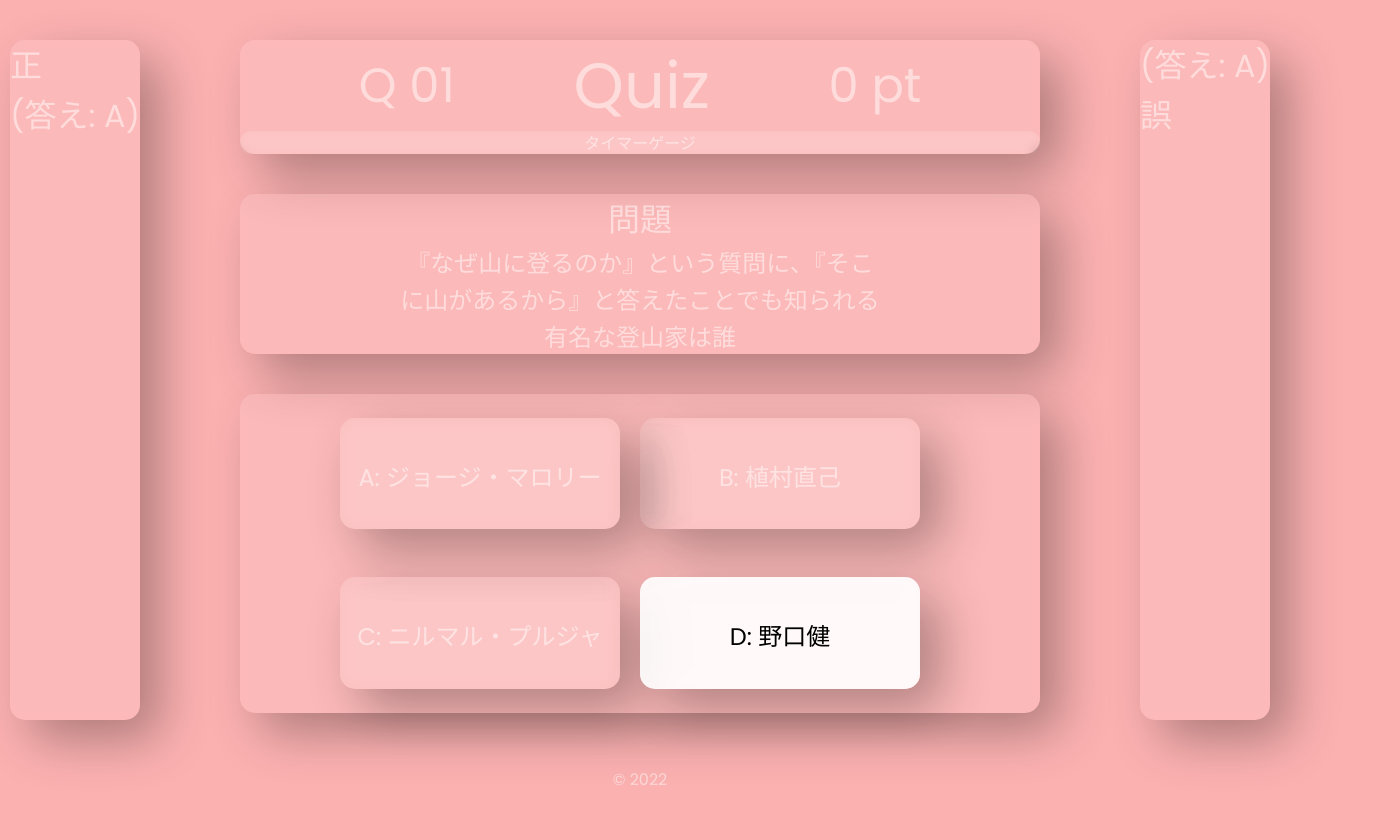
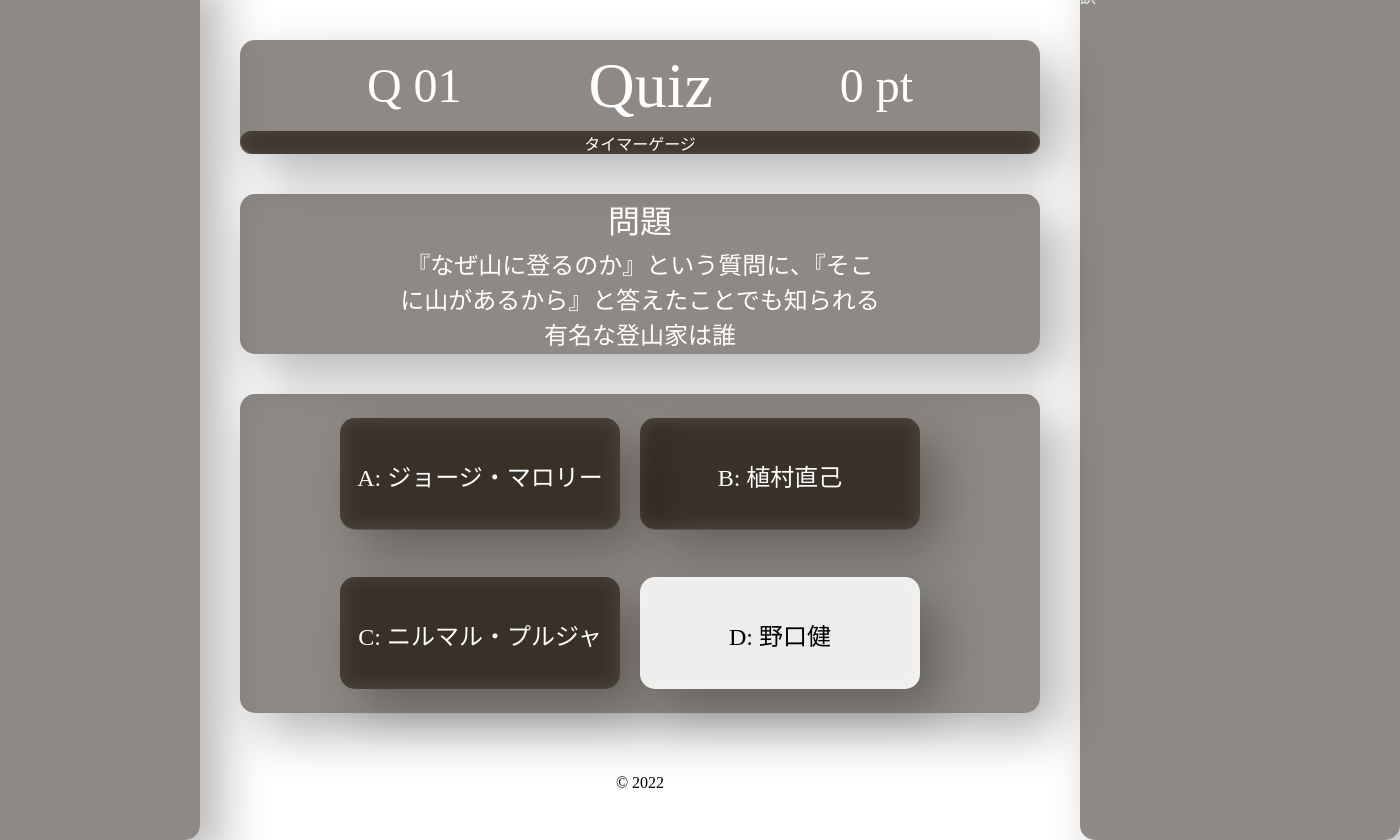
Before and after one commit to unohayato/quiz-1, a plain HTML site: page screen/index.html in a window 1280 px wide. Shown: the whole page, 1400 px wide, since content can reach past the window. Before the commit the page ends 802 px from the top, so only its background shows below. Drawn offline with Linux system fonts and the light colour scheme.

Commit message:
とりあえず完成

```diff
--- a/screen/index.html
+++ b/screen/index.html
@@ -63,8 +63,12 @@
   </div>
 
   <div class="incorrect-result-wrapper">
-    <div class="correct-result">(答え: A)</div>
-    <div class="result-incorrectly">誤</div>
+
+      <div class="incorrect-result">(答え: A)</div>
+      <div class="result-incorrectly">誤</div>
+
+
+
   </div>
 </body>
 </html>
--- a/screen/style2.css
+++ b/screen/style2.css
@@ -1,11 +1,14 @@
+/*
 @import url('https://fonts.googleapis.com/css2?family=Lobster&family=Poppins:wght@100;300;400;500;600&display=swap');
-
+*/
+@import url('https://fonts.googleapis.com/css2?family=Noto+Serif+JP:wght@300;500;700&display=swap');
 /*初期化*/
 * {
   margin: 0;
   padding: 0;
   box-sizing: border-box;
-  font-family: 'Poppins', sans-serif;;
+  /* font-family: 'Poppins', sans-serif;; */
+  font-family: 'Noto Serif JP', serif;
 }
 
 /*全体適応*/
@@ -13,12 +16,13 @@ body {
   display: flex;
   align-items: center;
   justify-content: center;
-  background-color:rgba(250, 100, 100, 0.5);
+  background-color:rgba(255, 255, 255, 0.5);
   overflow: hidden;
   min-height: 100vh;
   min-width: 100vh;
 
-  color: rgba( 255, 255, 255, 0.5);
+  color: rgba( 255, 255, 255, 1.0);
+  position: relative;
 
 
 }
@@ -60,8 +64,9 @@ body::after {
   height: 15%;
   border-radius: 15px;
   box-shadow: 20px 20px 50px rgba( 0, 0 , 0, 0.3);
-  background: rgba( 255, 255, 255, 0.1);
-  backdrop-filter: blur(5px);
+  background: rgba( 31, 20, 11, 0.5);
+  -webkit-backdrop-filter: blur(10px);
+  backdrop-filter: blur(10px);
 
 }
 
@@ -108,8 +113,9 @@ body::after {
 
   border-radius: 15px;
 
-  background: rgba( 255, 255, 255, 0.1);
-  backdrop-filter: blur(5px);
+  background: rgba( 31, 20, 11, 0.5);
+  -webkit-backdrop-filter: blur(10px);
+  backdrop-filter: blur(10px);
 
 
 
@@ -124,52 +130,67 @@ body::after {
 }
 
 .correct-result-wrapper {
-  margin-right: 100px;
-  height: 85vh;
-  margin-bottom: 5vh;
+  height: 110vh;
+  width: 40vh;
+  position: absolute;
+  z-index: -1;
+  margin-left: -150vh;
 
   border-radius: 15px;
   box-shadow: 20px 20px 50px rgba( 0, 0 , 0, 0.3);
-  background: rgba( 255, 255, 255, 0.1);
-  backdrop-filter: blur(5px);
+  background: rgba( 31, 20, 11, 0.5);
+  -webkit-backdrop-filter: blur(10px);
+  backdrop-filter: blur(10px);
 
 }
 
+/*
 .correct-result {
 
   font-size: 2rem;
+  margin-left: 15vh;
+  margin-top: 60vh;
 
 }
 .result-correctly {
-
+  margin-left: 15vh;
+  margin-top: 20vh;
   font-size: 2rem;
 
 }
-
+*/
 .incorrect-result-wrapper {
 
-  margin-left: 100px;
-  height: 85vh;
-  margin-bottom: 5vh;
+  height: 110vh;
+  width: 40vh;
+  position: absolute;
+  z-index: -1;
+  margin-right: -150vh;
+
+
 
   border-radius: 15px;
   box-shadow: 20px 20px 50px rgba( 0, 0 , 0, 0.3);
-  background: rgba( 255, 255, 255, 0.1);
-  backdrop-filter: blur(5px);
+  background: rgba( 31, 20, 11, 0.5);
+  -webkit-backdrop-filter: blur(10px);
+  backdrop-filter: blur(10px);
 
 }
 
+/*
 .incorrect-result {
-
   font-size: 2rem;
-  text-align: center;
+  margin-right: 15vh;
+  margin-bottom: 60vh;
 
 }
 
 .result-incorrectly{
+  margin-right: 15vh;
+  margin-bottom: 20vh;
   font-size: 2rem;
 }
-
+*/
 
 
 .quiz-sentence-wrapper {
@@ -183,7 +204,8 @@ body::after {
 
   border-radius: 15px;
   box-shadow: 20px 20px 50px rgba( 0, 0 , 0, 0.3);
-  background: rgba( 255, 255, 255, 0.1);
+  background: rgba( 31, 20, 11, 0.5);
+  -webkit-backdrop-filter: blur(10px);
   backdrop-filter: blur(5px);
 
 
@@ -225,7 +247,8 @@ body::after {
 
   border-radius: 15px;
   box-shadow: 20px 20px 50px rgba( 0, 0 , 0, 0.3);
-  background: rgba( 255, 255, 255, 0.1);
+  background: rgba( 31, 20, 11, 0.5);
+  -webkit-backdrop-filter: blur(10px);
   backdrop-filter: blur(5px);
 
 
@@ -238,7 +261,8 @@ body::after {
   padding-top: 5%;
   border-radius: 15px;
   box-shadow: 20px 20px 50px rgba( 0, 0 , 0, 0.3);
-  background: rgba( 255, 255, 255, 0.1);
+  background: rgba( 31, 20, 11, 0.5);
+  -webkit-backdrop-filter: blur(10px);
   backdrop-filter: blur(10px);
 }
 
@@ -249,7 +273,8 @@ body::after {
 
   border-radius: 15px;
   box-shadow: 20px 20px 50px rgba( 0, 0 , 0, 0.3);
-  background: rgba( 255, 255, 255, 0.1);
+  background: rgba( 31, 20, 11, 0.5);
+  -webkit-backdrop-filter: blur(10px);
   backdrop-filter: blur(10px);
 
   width: 35%;
@@ -287,6 +312,7 @@ body::after {
 
 }
 .footer {
+  color: black;
   text-align: center;
   padding-bottom: 10px;
 }
```
